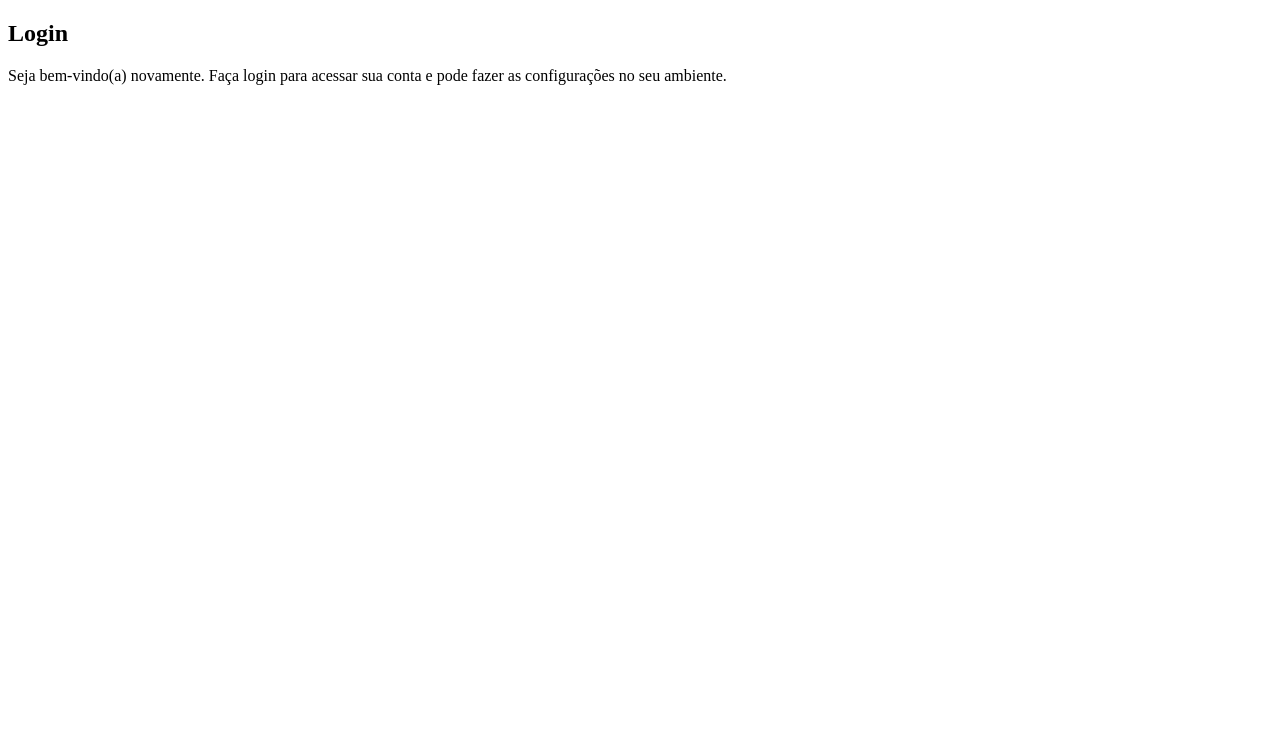
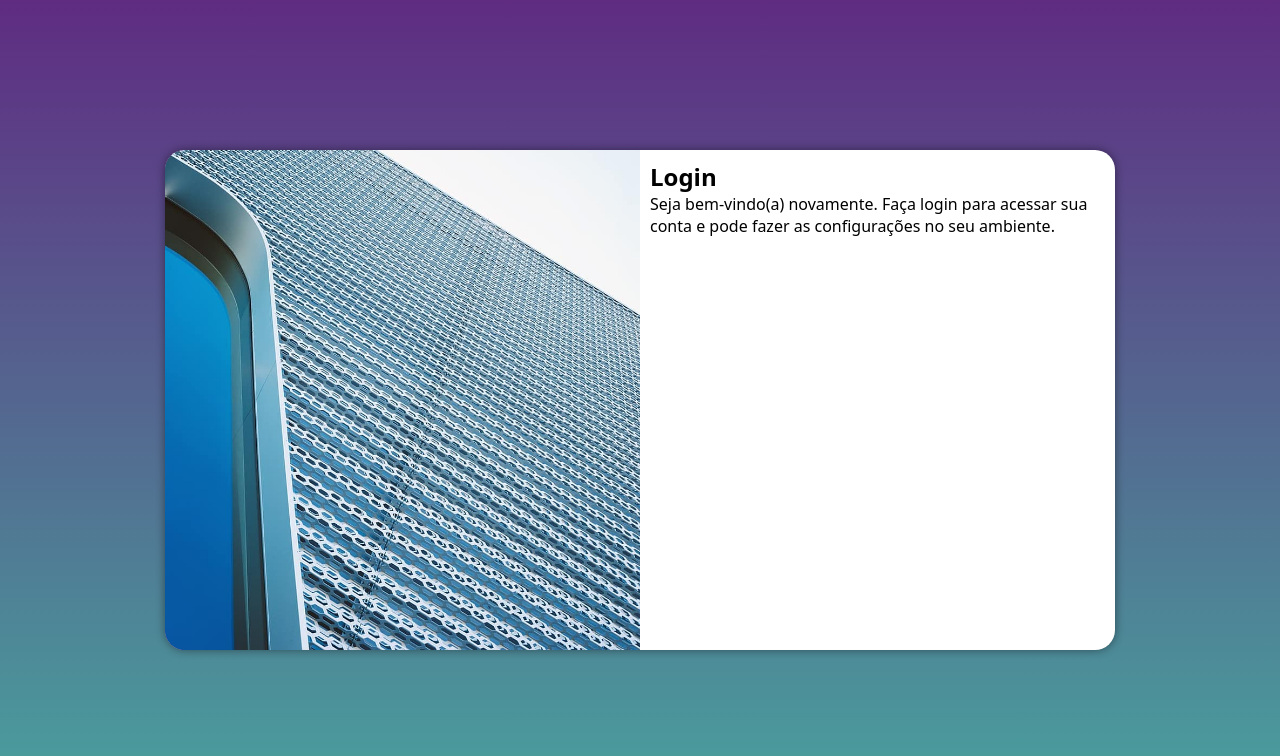
Before and after one commit to fabriciorafael/projeto-login, a plain HTML site: page index.html in a window 1280 px wide. Drawn offline with Linux system fonts and the light colour scheme.

Commit message:
media query para outras telas

```diff
--- /dev/null
+++ b/estilos/media-query.css
@@ -0,0 +1,56 @@
+@charset "UTF-8";
+
+/* Tipical Device Breakpoints
+-------------------------------------
+Pequenas telas: até 600px
+Celular: de 600px até 768px
+Tablet: 768px  até 992px
+Desktop:992px até 1200px
+Grandes telas: acima de 1200px
+*/
+
+@media screen and (min-width: 768px) and (max-width: 992px) {
+    body {
+        background-image: linear-gradient(to top, #49a09d,
+        #5f2c82);
+    }
+
+
+
+    section#login {
+        width: 80vw;
+    }
+
+    section#login > div#imagem {
+        float: left;
+        width: 30%;
+        height: 100%;
+    }
+
+    section#login > div#formulario {
+        float: right;
+        width: 70%;
+    }
+}
+
+@media screen and (min-width: 992px) {
+
+    body {
+        background-image: linear-gradient(to top, #49a09d,
+        #5f2c82);
+    }
+    section#login {
+        width: 950px;
+    }
+
+    section#login > div#imagem {
+        float: left;
+        width: 50%;
+        height: 100%;
+    }
+
+    section#login > div#formulario {
+        float: right;
+        width: 50%;
+    }
+}
--- a/estilos/style.css
+++ b/estilos/style.css
@@ -1 +1,62 @@
 @charset "UTF-8";
+
+/*
+     Paleta de cores
+     Verde: #49a09d
+     Lilás: #5f2c82
+*/
+
+* {
+    font-family: system-ui, -apple-system, BlinkMacSystemFont, 'Segoe UI', Roboto, Oxygen, Ubuntu, Cantarell, 'Open Sans', 'Helvetica Neue', sans-serif;
+    padding: 0px;
+    margin: 0px;
+    box-sizing: border-box;
+}
+
+body, html {
+    background-color: #5f2c82;
+    height: 100vh;
+    width:  100vw;
+}
+
+main {
+    position: relative;
+    height: 100vh;
+    width: 100vw;
+}
+
+section#login {
+    position: absolute;
+    top: 50%;
+    left: 50%;
+    transform: translate(-50%, -50%);
+    overflow: hidden;
+
+    background-color: white;
+    width: 250px;
+    height: 500px;
+    border-radius: 20px;
+    box-shadow: 0px 0px 10px rgba(0, 0, 0, 0.452);
+    transition: width .3s, height .3s;
+    transition-timing-function: ease;
+
+
+
+
+
+}
+
+section#login > div#imagem {
+    display: block;
+    background: #5f2c82 url(../imagens/metal.jpg) no-repeat;
+    background-size: cover;
+    background-position: left bottom;
+    height: 200px;
+
+
+}
+
+section#login > div#formulario {
+    display: block;
+    padding: 10px;
+}
--- a/index.html
+++ b/index.html
@@ -5,11 +5,14 @@
     <meta name="viewport" content="width=,, initial-scale=1.0">
     <title>Login</title>
     <link rel="stylesheet" href="estilos/style.css">
+    <link rel="stylesheet" href="estilos/media-query.css">
+
 </head>
 <body>
     <main>
         <section id="login">
             <div id="imagem">
+                <!-- Aqui vai a imagem nas CSS-->
 
             </div>
 
```
